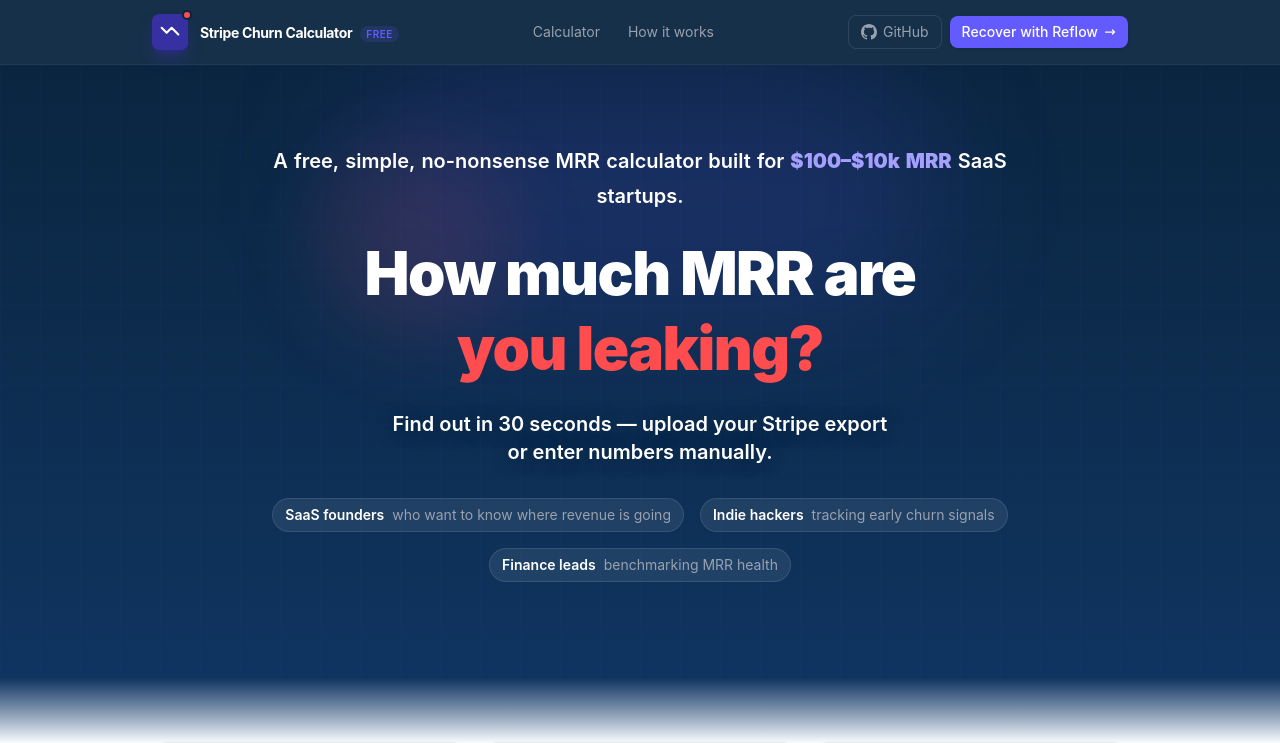
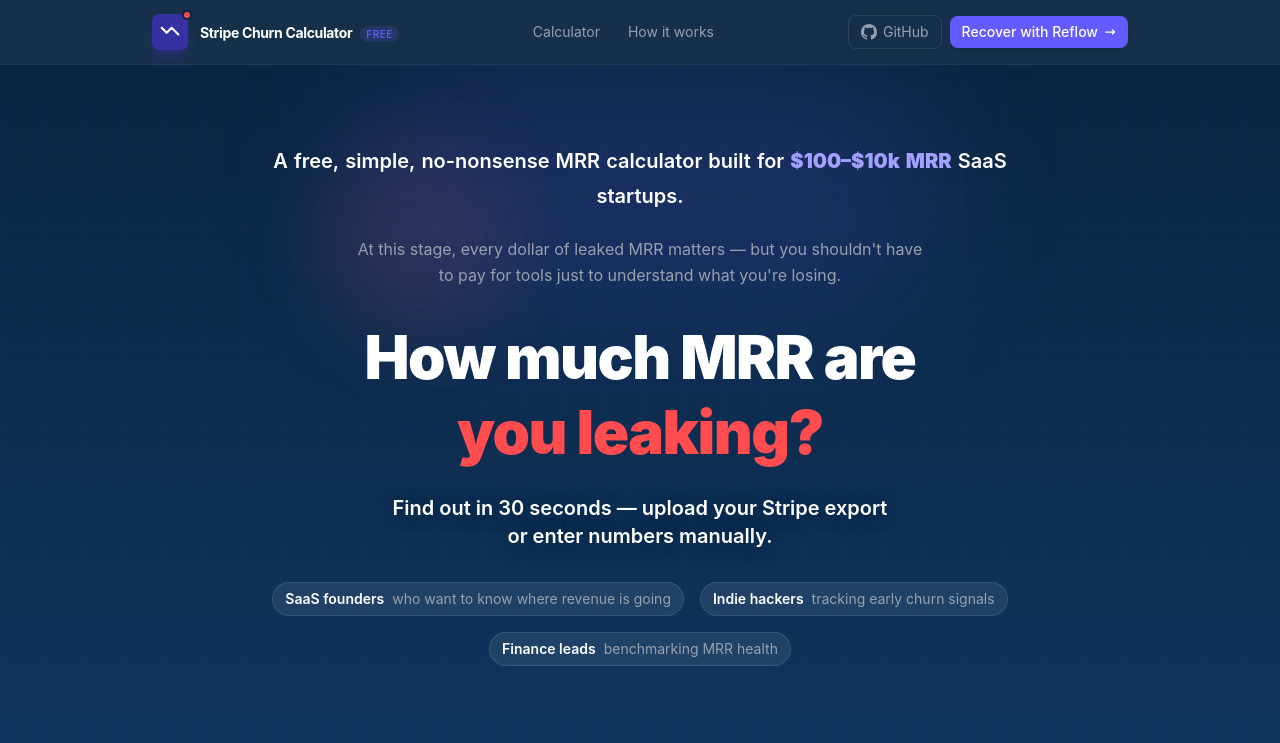
Before and after one commit to mehadave/stripe-churn-calculator, a Next.js app: page / in a window 1280 px wide. Shown: the top 743 px of the page. Built offline with nearby package versions, Linux system fonts and the light colour scheme.

Commit message:
Restore subtext line below tagline in hero

```diff
--- a/app/page.tsx
+++ b/app/page.tsx
@@ -166,6 +166,14 @@ export default function HomePage() {
                 </motion.span>
               ))}
             </p>
+            <motion.p
+              initial={{ opacity: 0, y: 12 }}
+              animate={{ opacity: 1, y: 0 }}
+              transition={{ delay: 0.9, duration: 0.5 }}
+              className="text-gray-400 text-base leading-relaxed max-w-xl mx-auto mb-8"
+            >
+              At this stage, every dollar of leaked MRR matters — but you shouldn&apos;t have to pay for tools just to understand what you&apos;re losing.
+            </motion.p>
             <h1 className="text-5xl sm:text-6xl font-black text-white leading-tight mb-6 tracking-tight">
               How much MRR are<br />
               <span className="text-[#FF4D4F]">you leaking?</span>
```
